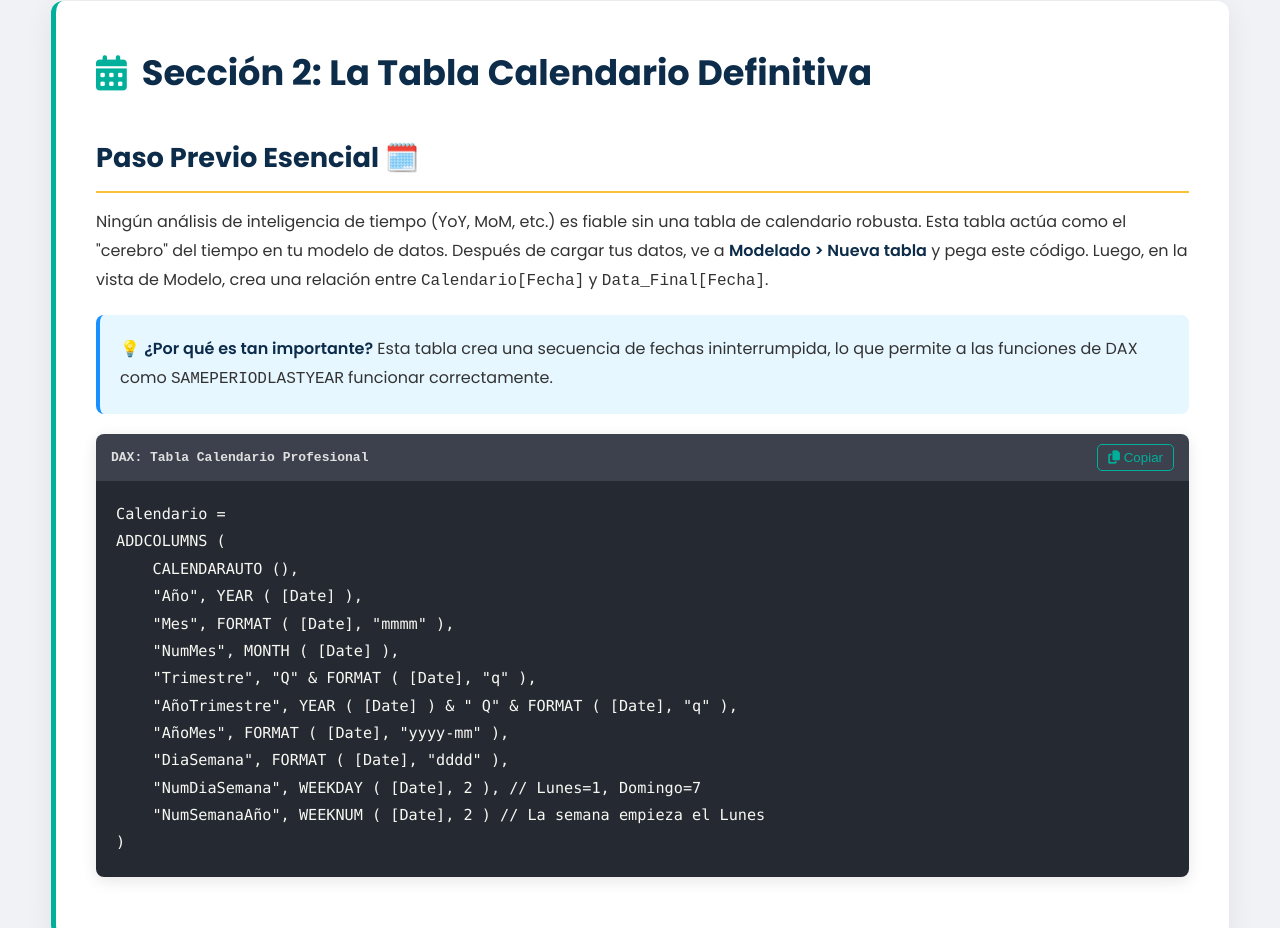
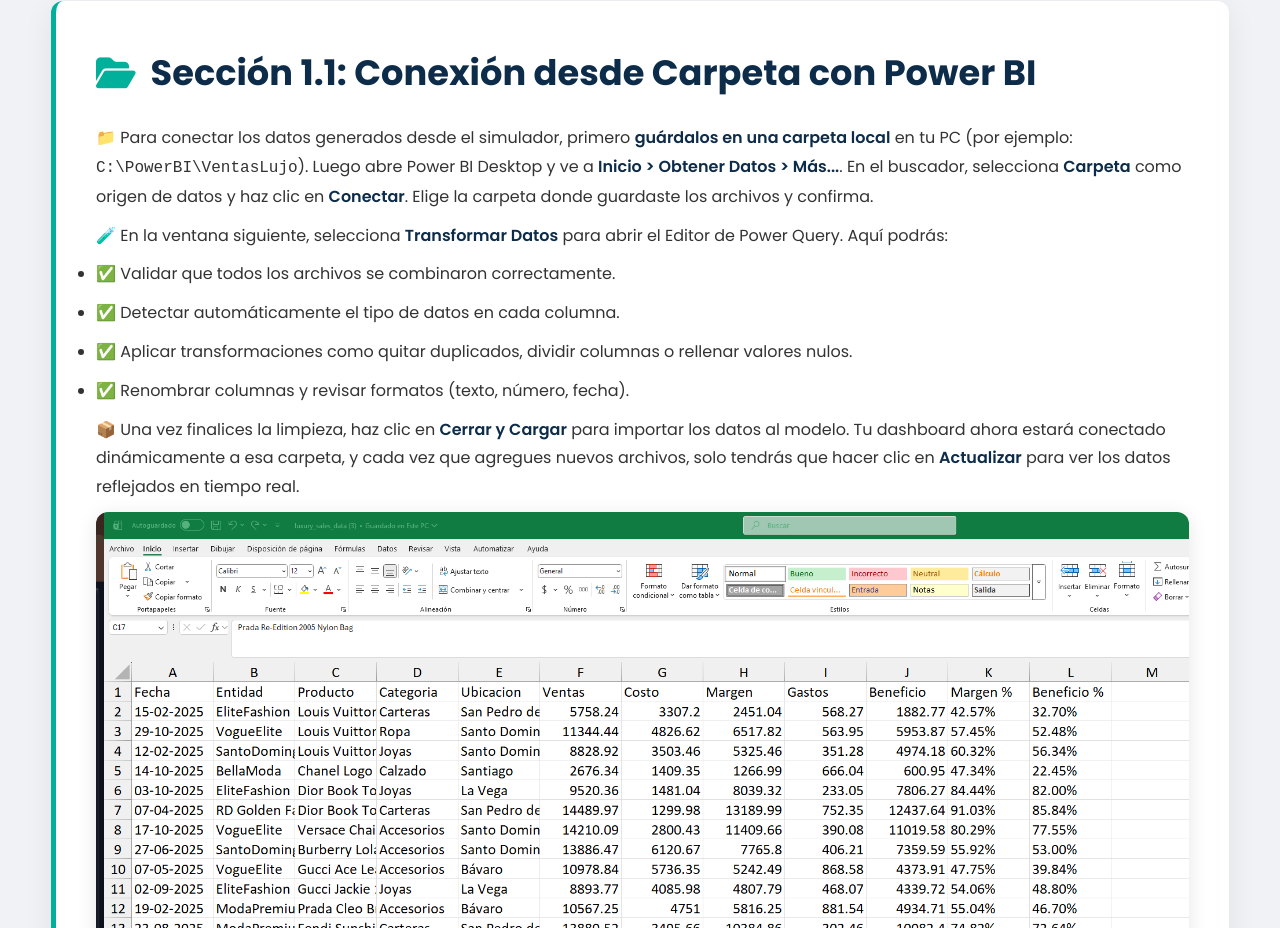
Before and after one commit to JUANCITOPENA/GENERADOR_DATOS_TIENDA_DE_LUJO_HTML_CSS_JS_CSV_EXCEL_JSON, a plain HTML site: page index.html in a window 1280 px wide. Shown: the part 4832-5760 px from the top of the page. Drawn offline with nearby package versions, Linux system fonts and the light colour scheme; a script that the page names is missing.

Commit message:
Add files via upload

```diff
--- a/index.html
+++ b/index.html
@@ -326,9 +326,30 @@
             <p>La base de un informe de Power BI robusto y auto-actualizable es conectar los datos de forma inteligente. En lugar de apuntar a un único archivo, nos conectaremos a una carpeta. Esto te permitirá simplemente arrastrar nuevos archivos generados a la carpeta y, con un solo clic en "Actualizar" en Power BI, tener tu dashboard al día.</p>
             <div class="imagen-encabezado">
         <img src="https://cribi.cl/assets/images/flujo-de-trabajo-power-bi.jpeg" alt="Cuadrante Gartner Power BI" />
-    </div>
+        </div>
+</div>
 
-        </div>
+
+
+<div class="guide-card">
+  <h2><i class="fas fa-folder-open" style="color: var(--accent-color-1);"></i>Sección 1.1: Conexión desde Carpeta con Power BI</h2>
+  <p>📁 Para conectar los datos generados desde el simulador, primero <strong>guárdalos en una carpeta local</strong> en tu PC (por ejemplo: <code>C:\PowerBI\VentasLujo</code>). Luego abre Power BI Desktop y ve a <strong>Inicio > Obtener Datos > Más...</strong>. En el buscador, selecciona <strong>Carpeta</strong> como origen de datos y haz clic en <strong>Conectar</strong>. Elige la carpeta donde guardaste los archivos y confirma.</p>
+  <p>🧪 En la ventana siguiente, selecciona <strong>Transformar Datos</strong> para abrir el Editor de Power Query. Aquí podrás:</p>
+  <ul>
+    <li>✅ Validar que todos los archivos se combinaron correctamente.</li>
+    <li>✅ Detectar automáticamente el tipo de datos en cada columna.</li>
+    <li>✅ Aplicar transformaciones como quitar duplicados, dividir columnas o rellenar valores nulos.</li>
+    <li>✅ Renombrar columnas y revisar formatos (texto, número, fecha).</li>
+  </ul>
+  <p>📦 Una vez finalices la limpieza, haz clic en <strong>Cerrar y Cargar</strong> para importar los datos al modelo. Tu dashboard ahora estará conectado dinámicamente a esa carpeta, y cada vez que agregues nuevos archivos, solo tendrás que hacer clic en <strong>Actualizar</strong> para ver los datos reflejados en tiempo real.</p>
+
+<div class="imagen-encabezado">
+    <img src="DATOS.png" alt="Ejemplo visual del dashboard final" />
+</div>
+
+</div>
+
+
 
         <div class="guide-card">
             <h2><i class="fas fa-calendar-alt" style="color: var(--accent-color-1);"></i>Sección 2: La Tabla Calendario Definitiva</h2>
```
Also changed, not shown: DATOS.png (added).
